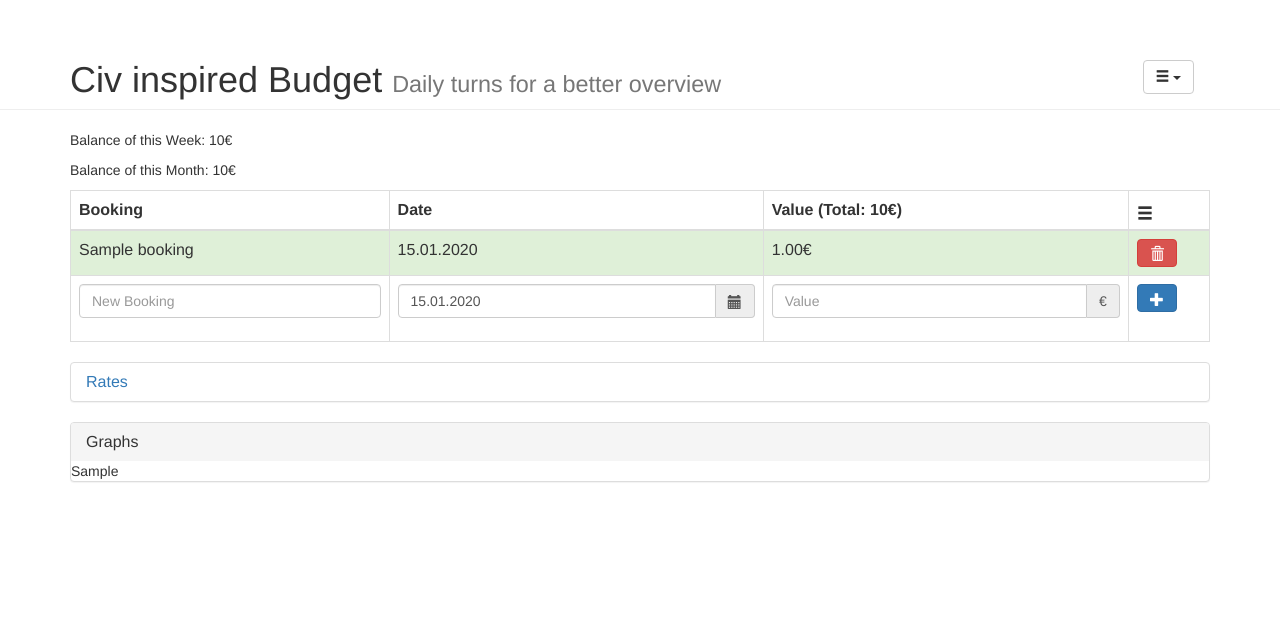
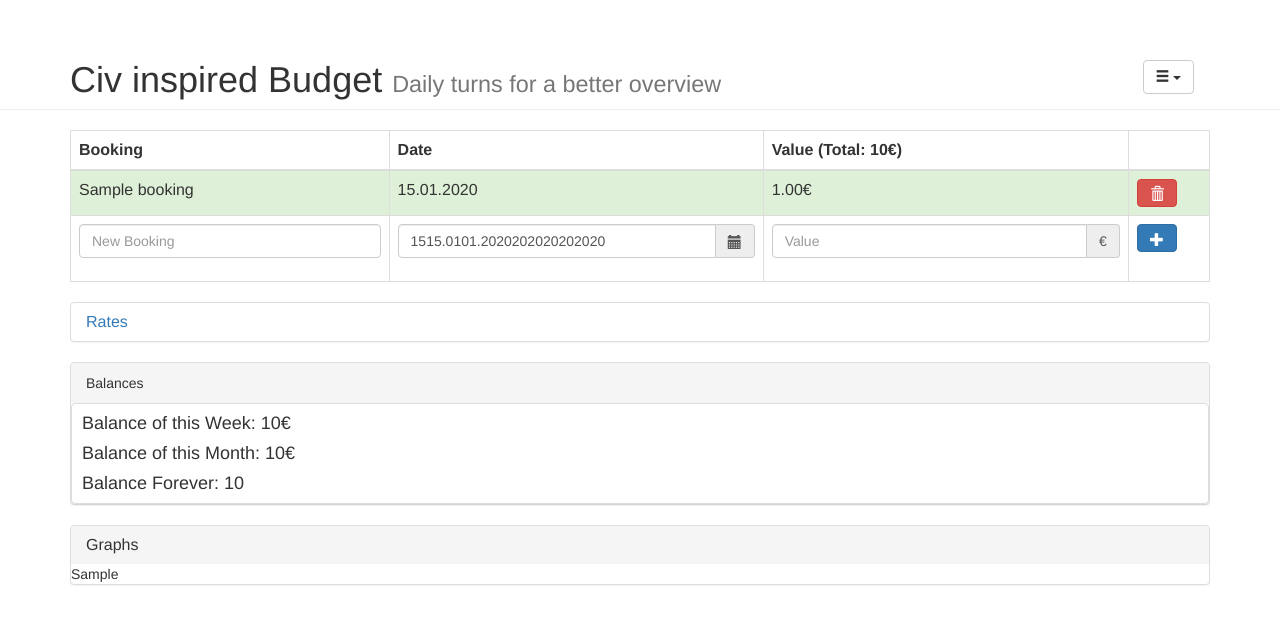
Before and after one commit to david-jointech/CivBudget, a Django app: template budget/templates/budget/index.html in a window 1280 px wide. Shown: the top 624 px of the page. Run offline with Django 3.2, Linux system fonts and the light colour scheme; tables that the repository leaves empty hold one stand-in row (values such as "Sample post"); the template is opened without the code that fills it: values that come from a table or form of the project are taken from there, most other values are stand-ins (such as "Sample title", 1, 10 or a date in 2020); some libraries are stand-ins or nearby versions.

Commit message:
bugfixing

```diff
--- a/budget/templates/budget/index.html
+++ b/budget/templates/budget/index.html
@@ -69,21 +69,13 @@
 
 <div class="container">
 
-
-    <p>
-        Balance of this Week: {{ balance_of_week }}€
-    </p>
-    <p>
-        Balance of this Month: {{ balance_of_month }}€
-    </p>
     <div class="table-responsive" style="overflow: visible">
         <table class="table table-bordered table-striped">
             <thead>
             <th>Booking</th>
             <th>Date</th>
             <th>Value (Total: {{ booking_total }}€)</th>
-            <th><span class="glyphicon glyphicon-menu-hamburger"
-                      aria-hidden="true"></span></th>
+            <th></th>
             </thead>
             {% for booking in bookings_of_day %}
                 {% if booking.value < 0 %}
@@ -112,7 +104,7 @@
                             <div class="form-group">
                                 <div class='input-group date' id='datetimepicker1'>
                                     <input name="date" type='text' class="form-control"
-                                           value="{{ today | date:"d.m.Y" }}" required/>
+                                           value="{{ today | date:"dd.mm.YYYY" }}" required/>
                                     <span class=" input-group-addon">
                                             <span class="glyphicon glyphicon-calendar"></span>
                                             </span>
@@ -121,7 +113,8 @@
                             <script type="text/javascript">
                                 $(function () {
                                     $('#datetimepicker1').datetimepicker({
-                                        locale: 'de'
+                                        locale: 'de',
+                                        format: 'DD.MM.YYYY'
                                     });
                                 });
                             </script>
@@ -167,8 +160,7 @@
                         <th>Value</th>
                         <th>Days</th>
                         <th>Daily Value (Total: {{ magic_number }}€)</th>
-                        <th><span class="glyphicon glyphicon-menu-hamburger"
-                                  aria-hidden="true"></span></th>
+                        <th></th>
                         </thead>
 
                         {% for rate in rate_list %}
@@ -221,6 +213,27 @@
         </div>
     </div>
 
+
+    <div class="panel-group" role="tablist" aria-multiselectable="true">
+        <div class="panel panel-default">
+            <div class="panel-heading" role="tab">
+                Balances
+            </div>
+
+            <div class="panel panel-default" role="tabpanel" style="padding-left: 10px">
+                <h4>
+                    Balance of this Week: {{ balance_of_week }}€
+                </h4>
+                <h4>
+                    Balance of this Month: {{ balance_of_month }}€
+                </h4>
+                <h4>
+                    Balance Forever: {{ balance_forever }}
+                </h4>
+            </div>
+        </div>
+    </div>
+
     <div class="panel-group" id="accordion-graph" role="tablist" aria-multiselectable="true">
 
         <div class="panel panel-default">
--- a/budget/views.py
+++ b/budget/views.py
@@ -10,7 +10,7 @@ import datetime
 from datetime import timedelta
 from django.db.models import Sum
 from graphos.sources.model import SimpleDataSource
-from graphos.renderers.morris import LineChart
+from graphos.renderers.morris import BarChart
 from collections import Counter
 
 
@@ -32,6 +32,7 @@ def index(request):
         date__range=[monday_of_this_week, now]).aggregate(balance_of_week=Sum('value'))
     bookings_of_month = Booking.objects.filter(user=user).order_by('value').filter(
         date__range=[first_day_of_month, now]).aggregate(balance_of_month=Sum('value'))
+    bookings_forever =  Booking.objects.filter(user=user).aggregate(balance_forever=Sum('value'))
     bookings = Booking.objects.filter(user=user).order_by('date')
     start_date = bookings[0].date
     end_date = today
@@ -42,7 +43,7 @@ def index(request):
             balance_up_to_day=Sum('value'))['balance_up_to_day']
         aggregated_by_day.append([single_date, bookings_up_to_day])
     data_source = SimpleDataSource(aggregated_by_day)
-    chart = LineChart(data_source)
+    chart = BarChart(data_source)
     context = {
         'bookings_of_day': bookings_of_day,
         'rate_list': rate_list,
@@ -51,6 +52,7 @@ def index(request):
         'today': timezone.now(),
         'balance_of_week': bookings_of_week['balance_of_week'],
         'balance_of_month': bookings_of_month['balance_of_month'],
+        'balance_forever': bookings_forever['balance_forever'],
         'chart': chart,
 
     }
```
